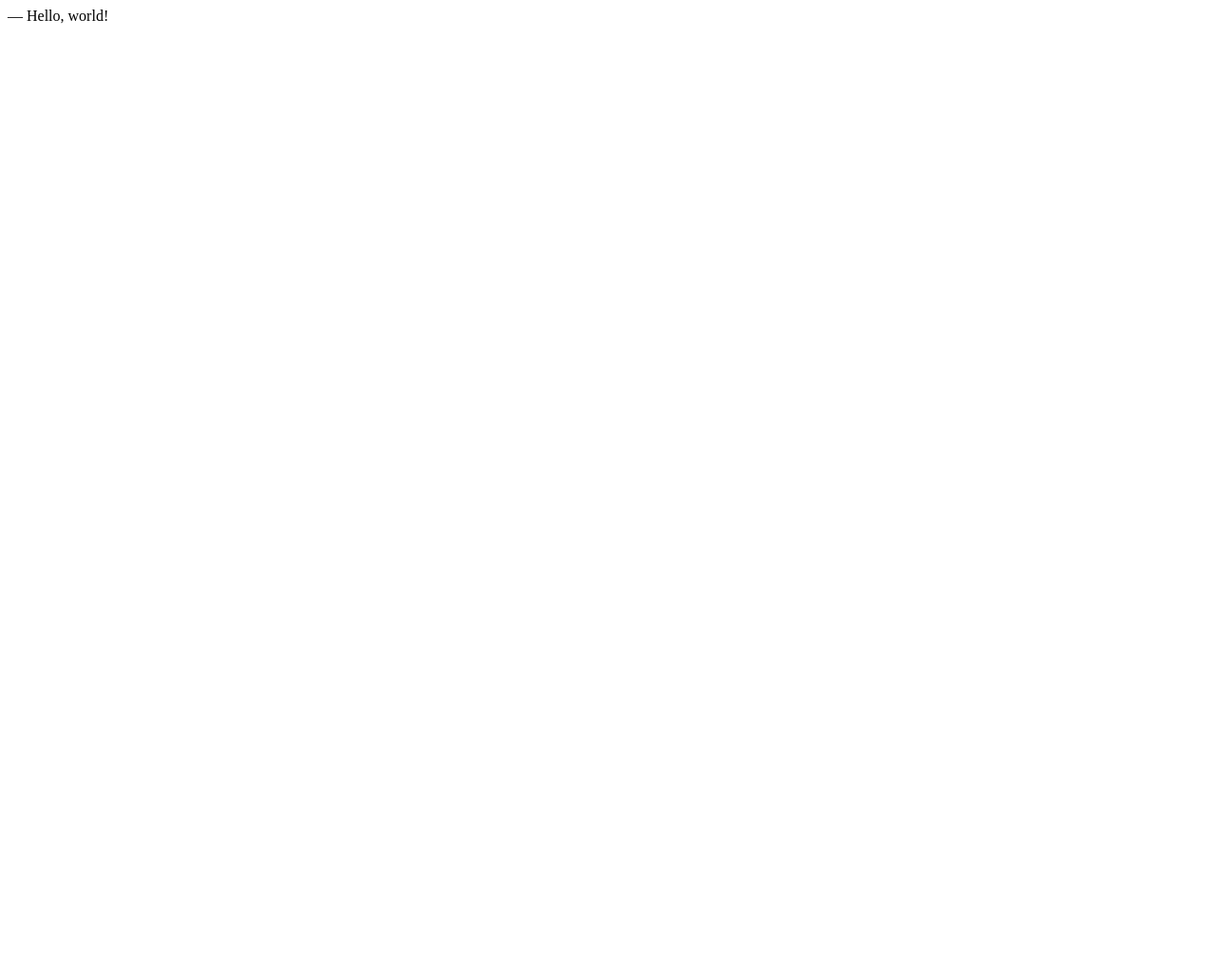
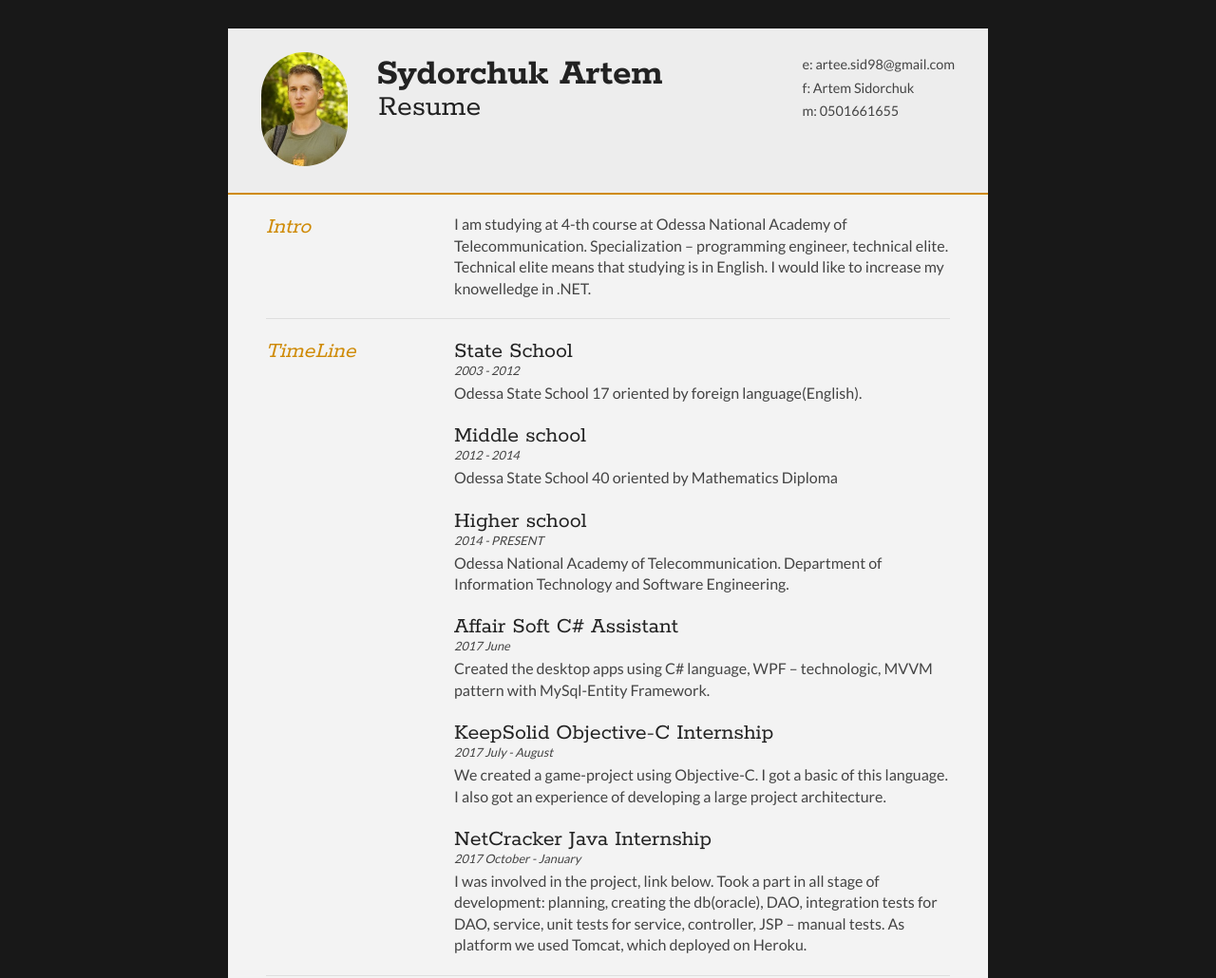
Before and after one commit to ArtEE98/homepage, a plain HTML site: page index.html in a window 1280 px wide. Shown: the top 1030 px of the page at 95% size. Before the commit the page ends 800 px from the top, so only its background shows below. Drawn offline with Linux system fonts and the light colour scheme; no server answers.

Commit message:
Create a full resume

```diff
--- a/index.html
+++ b/index.html
@@ -1,14 +1,130 @@
 <!DOCTYPE html>
 <html>
-  <head>
-    <meta charset="UTF-8">
-    <title>Sidorchuk Artem — Résumé</title>
-    <link rel="dns-prefetch" href="//example.com/">
-    <link rel="preconnect" href="https://www.example.com/">
-    <link rel="prefetch" href="https://www.example.com/">
-    <link rel="prerender" href="http://example.com/">
-  </head>
-  <body>
-    — Hello, world!
-  </body>
+<head>
+<title>Sydorchuk Artem - resume</title>
+
+<meta name="viewport" content="width=device-width"/>
+<meta charset="UTF-8">
+
+<link type="text/css" rel="stylesheet" href="styles/style.css">
+<link href='http://fonts.googleapis.com/css?family=Rokkitt:400,700|Lato:400,300' rel='stylesheet' type='text/css'>
+
+</head>
+<body id="top">
+<div id="cv" class="instaFade">
+	<div class="mainDetails">
+		<div id="headshot" class="quickFade">
+			<img src="images/myphoto.jpg" alt="Alan Smith" />
+		</div>
+
+		<div id="name">
+			<h1 class="quickFade delayTwo">Sydorchuk Artem</h1>
+			<h2 class="quickFade delayThree">Resume</h2>
+		</div>
+
+		<div id="contactDetails" class="quickFade delayFour">
+			<ul>
+				<li>e: artee.sid98@gmail.com</a></li>
+				<li>f: <a href="https://www.facebook.com/profile.php?id=100011018432434"> Artem Sidorchuk</a></li>
+				<li>m: 0501661655</li>
+			</ul>
+		</div>
+		<div class="clear"></div>
+	</div>
+
+	<div id="mainArea" class="quickFade delayFive">
+		<section>
+			<article>
+				<div class="sectionTitle">
+					<h1>Intro</h1>
+				</div>
+
+				<div class="sectionContent">
+          <p>I am studying at 4-th course at Odessa National Academy of Telecommunication. Specialization – programming engineer, technical elite. Technical elite means that studying is in English. I would like to increase my knowelledge in .NET. </p>
+				</div>
+			</article>
+			<div class="clear"></div>
+		</section>
+
+
+		<section>
+			<div class="sectionTitle">
+				<h1>TimeLine</h1>
+			</div>
+
+			<div class="sectionContent">
+				<article>
+					<h2>State School</h2>
+					<p class="subDetails">2003 - 2012</p>
+					<p>Odessa State School 17 oriented by foreign language(English).</p>
+				</article>
+
+				<article>
+					<h2>Middle school</h2>
+					<p class="subDetails">2012 - 2014</p>
+					<p>Odessa State School 40 oriented by Mathematics Diploma</p>
+				</article>
+
+				<article>
+					<h2>Higher school</h2>
+					<p class="subDetails">2014 - PRESENT</p>
+					<p>Odessa National Academy of Telecommunication. Department of Information Technology and Software Engineering.</p>
+        </article>
+
+        <article>
+            <h2>Affair Soft C# Assistant</h2>
+            <p class="subDetails">2017 June</p>
+            <p>Created the desktop apps using C# language, WPF – technologic, MVVM pattern with MySql-Entity Framework.</p>
+        </article>
+
+        <article>
+            <h2>KeepSolid Objective-C Internship</h2>
+            <p class="subDetails">2017 July - August</p>
+            <p>We created a game-project using Objective-C. I got a basic of this language. I also got an experience of developing a large project architecture.</p>
+        </article>
+
+        <article>
+            <h2>NetCracker Java Internship</h2>
+            <p class="subDetails">2017 October - January</p>
+            <p>I was involved in the project, link below. Took a part in all stage of development: planning, creating the db(oracle), DAO, integration tests for DAO, service, unit tests for service, controller, JSP – manual tests. As platform we used Tomcat, which deployed on Heroku.</p>
+        </article>
+
+			</div>
+			<div class="clear"></div>
+		</section>
+
+
+		<section>
+			<div class="sectionTitle">
+				<h1>Special skills</h1>
+			</div>
+
+			<div class="sectionContent">
+				<ol>
+					<li>Two years of experience in C# in my home Academy (I know the following technologies: Windows Foundation Application, Windows Forms, Windows Communication Foundation).</li>
+          <li>Basic knowledge about C++ and Python.</li>
+					<li>Java SE/EE (Spring MVC).</li>
+					<li>Strong knowledge of OOP.</li>
+					<li>Good understanding of SQL, PL/SQL. Experience with EAV model.</li>
+					<li>Experience with tests(JUnit, Mocito). Also with manual testing.</li>
+					<li>Knowledge of HTML/CSS/JS(Jquery, ajax).</li>
+          <li>Experience with github/gitlab. CI.</li>
+          <li>English - Intermediate.</li>
+        </ol>
+			</div>
+			<div class="clear"></div>
+		</section>
+
+	</div>
+</div>
+<script type="text/javascript">
+var gaJsHost = (("https:" == document.location.protocol) ? "https://ssl." : "http://www.");
+document.write(unescape("%3Cscript src='" + gaJsHost + "google-analytics.com/ga.js' type='text/javascript'%3E%3C/script%3E"));
+</script>
+<script type="text/javascript">
+var pageTracker = _gat._getTracker("UA-3753241-1");
+pageTracker._initData();
+pageTracker._trackPageview();
+</script>
+</body>
 </html>
--- /dev/null
+++ b/styles/style.css
@@ -0,0 +1,359 @@
+html,body,div,span,object,iframe,h1,h2,h3,h4,h5,h6,p,blockquote,pre,abbr,address,cite,code,del,dfn,em,img,ins,kbd,q,samp,small,strong,sub,sup,var,b,i,dl,dt,dd,ol,ul,li,fieldset,form,label,legend,table,caption,tbody,tfoot,thead,tr,th,td,article,aside,canvas,details,figcaption,figure,footer,header,hgroup,menu,nav,section,summary,time,mark,audio,video {
+border:0;
+font:inherit;
+font-size:100%;
+margin:0;
+padding:0;
+vertical-align:baseline;
+}
+
+article,aside,details,figcaption,figure,footer,header,hgroup,menu,nav,section {
+display:block;
+}
+
+html, body {background: #181818; font-family: 'Lato', helvetica, arial, sans-serif; font-size: 16px; color: #222;}
+
+.clear {clear: both;}
+
+p {
+	font-size: 1em;
+	line-height: 1.4em;
+	margin-bottom: 20px;
+	color: #444;
+}
+
+LI {
+	line-height: 150%
+}
+
+#cv {
+	width: 90%;
+	max-width: 800px;
+	background: #f3f3f3;
+	margin: 30px auto;
+}
+
+.mainDetails {
+	padding: 25px 35px;
+	border-bottom: 2px solid #cf8a05;
+	background: #ededed;
+}
+
+#name h1 {
+	font-size: 2.5em;
+	font-weight: 700;
+	font-family: 'Rokkitt', Helvetica, Arial, sans-serif;
+	margin-bottom: -6px;
+}
+
+#name h2 {
+	font-size: 2em;
+	margin-left: 2px;
+	font-family: 'Rokkitt', Helvetica, Arial, sans-serif;
+}
+
+#mainArea {
+	padding: 0 40px;
+}
+
+#headshot {
+	width: 12.5%;
+	float: left;
+	margin-right: 30px;
+}
+
+#headshot img {
+	width: 100%;
+	height: auto;
+	-webkit-border-radius: 50px;
+	border-radius: 50px;
+}
+
+#name {
+	float: left;
+}
+
+#contactDetails {
+	float: right;
+}
+
+#contactDetails ul {
+	list-style-type: none;
+	font-size: 0.9em;
+	margin-top: 2px;
+}
+
+#contactDetails ul li {
+	margin-bottom: 3px;
+	color: #444;
+}
+
+#contactDetails ul li a, a[href^=tel] {
+	color: #444;
+	text-decoration: none;
+	-webkit-transition: all .3s ease-in;
+	-moz-transition: all .3s ease-in;
+	-o-transition: all .3s ease-in;
+	-ms-transition: all .3s ease-in;
+	transition: all .3s ease-in;
+}
+
+#contactDetails ul li a:hover {
+	color: #cf8a05;
+}
+
+
+section {
+	border-top: 1px solid #dedede;
+	padding: 20px 0 0;
+}
+
+section:first-child {
+	border-top: 0;
+}
+
+section:last-child {
+	padding: 20px 0 10px;
+}
+
+.sectionTitle {
+	float: left;
+	width: 25%;
+}
+
+.sectionContent {
+	float: right;
+	width: 72.5%;
+}
+
+.sectionTitle h1 {
+	font-family: 'Rokkitt', Helvetica, Arial, sans-serif;
+	font-style: italic;
+	font-size: 1.5em;
+	color: #cf8a05;
+}
+
+.sectionContent h2 {
+	font-family: 'Rokkitt', Helvetica, Arial, sans-serif;
+	font-size: 1.5em;
+	margin-bottom: -2px;
+}
+
+.subDetails {
+	font-size: 0.8em;
+	font-style: italic;
+	margin-bottom: 3px;
+}
+
+.keySkills {
+	list-style-type: none;
+	-moz-column-count:3;
+	-webkit-column-count:3;
+	column-count:1;
+	margin-bottom: 20px;
+	font-size: 1em;
+	color: #444;
+}
+
+.keySkills ul li {
+	margin-bottom: 3px;
+}
+
+@media all and (min-width: 602px) and (max-width: 800px) {
+	#headshot {
+		display: none;
+	}
+
+	.keySkills {
+	-moz-column-count:2;
+	-webkit-column-count:2;
+	column-count:2;
+	}
+}
+
+@media all and (max-width: 601px) {
+	#cv {
+		width: 95%;
+		margin: 10px auto;
+		min-width: 280px;
+	}
+
+	#headshot {
+		display: none;
+	}
+
+	#name, #contactDetails {
+		float: none;
+		width: 100%;
+		text-align: center;
+	}
+
+	.sectionTitle, .sectionContent {
+		float: none;
+		width: 100%;
+	}
+
+	.sectionTitle {
+		margin-left: -2px;
+		font-size: 1.25em;
+	}
+
+	.keySkills {
+		-moz-column-count:2;
+		-webkit-column-count:2;
+		column-count:2;
+	}
+}
+
+@media all and (max-width: 480px) {
+	.mainDetails {
+		padding: 15px 15px;
+	}
+
+	section {
+		padding: 15px 0 0;
+	}
+
+	#mainArea {
+		padding: 0 25px;
+	}
+
+
+	.keySkills {
+	-moz-column-count:1;
+	-webkit-column-count:1;
+	column-count:1;
+	}
+
+	#name h1 {
+		line-height: .8em;
+		margin-bottom: 4px;
+	}
+}
+
+@media print {
+    #cv {
+        width: 100%;
+    }
+}
+
+@-webkit-keyframes reset {
+	0% {
+		opacity: 0;
+	}
+	100% {
+		opacity: 0;
+	}
+}
+
+@-webkit-keyframes fade-in {
+	0% {
+		opacity: 0;
+	}
+	40% {
+		opacity: 0;
+	}
+	100% {
+		opacity: 1;
+	}
+}
+
+@-moz-keyframes reset {
+	0% {
+		opacity: 0;
+	}
+	100% {
+		opacity: 0;
+	}
+}
+
+@-moz-keyframes fade-in {
+	0% {
+		opacity: 0;
+	}
+	40% {
+		opacity: 0;
+	}
+	100% {
+		opacity: 1;
+	}
+}
+
+@keyframes reset {
+	0% {
+		opacity: 0;
+	}
+	100% {
+		opacity: 0;
+	}
+}
+
+@keyframes fade-in {
+	0% {
+		opacity: 0;
+	}
+	40% {
+		opacity: 0;
+	}
+	100% {
+		opacity: 1;
+	}
+}
+
+.instaFade {
+    -webkit-animation-name: reset, fade-in;
+    -webkit-animation-duration: 1.5s;
+    -webkit-animation-timing-function: ease-in;
+
+	-moz-animation-name: reset, fade-in;
+    -moz-animation-duration: 1.5s;
+    -moz-animation-timing-function: ease-in;
+
+	animation-name: reset, fade-in;
+    animation-duration: 1.5s;
+    animation-timing-function: ease-in;
+}
+
+.quickFade {
+    -webkit-animation-name: reset, fade-in;
+    -webkit-animation-duration: 2.5s;
+    -webkit-animation-timing-function: ease-in;
+
+	-moz-animation-name: reset, fade-in;
+    -moz-animation-duration: 2.5s;
+    -moz-animation-timing-function: ease-in;
+
+	animation-name: reset, fade-in;
+    animation-duration: 2.5s;
+    animation-timing-function: ease-in;
+}
+
+.delayOne {
+	-webkit-animation-delay: 0, .5s;
+	-moz-animation-delay: 0, .5s;
+	animation-delay: 0, .5s;
+}
+
+.delayTwo {
+	-webkit-animation-delay: 0, 1s;
+	-moz-animation-delay: 0, 1s;
+	animation-delay: 0, 1s;
+}
+
+.delayThree {
+	-webkit-animation-delay: 0, 1.5s;
+	-moz-animation-delay: 0, 1.5s;
+	animation-delay: 0, 1.5s;
+}
+
+.delayFour {
+	-webkit-animation-delay: 0, 2s;
+	-moz-animation-delay: 0, 2s;
+	animation-delay: 0, 2s;
+}
+
+.delayFive {
+	-webkit-animation-delay: 0, 2.5s;
+	-moz-animation-delay: 0, 2.5s;
+	animation-delay: 0, 2.5s;
+}
```
Also changed, not shown: images/myphoto.jpg (added).
